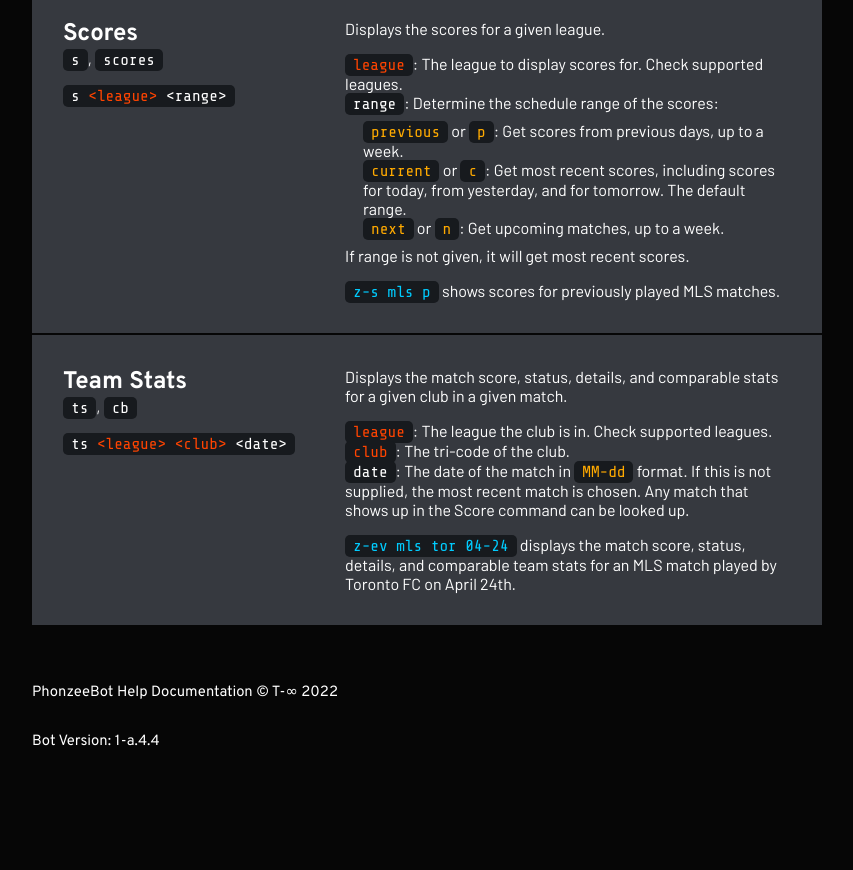
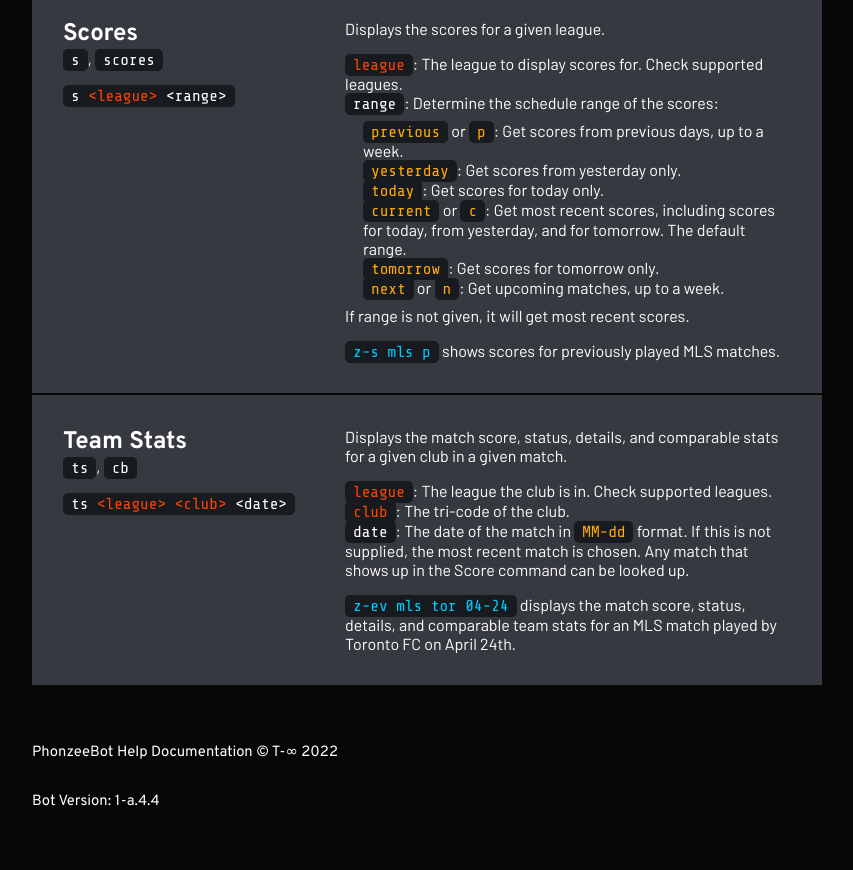
Before and after one commit to Dolcee85/phonzee-bot-help, a Gatsby site: page / in a window 1280 px wide. Shown: the part 1129-1999 px from the top of the page, without its empty margins (348-1201 px from the left). Before the commit the page ends 1944 px from the top, so only its background shows below. Built offline with nearby package versions, Linux system fonts and the light colour scheme; Gatsby itself is replaced by a stand-in of ours.

Commit message:
Updated commands page

```diff
--- a/src/pages/index.js
+++ b/src/pages/index.js
@@ -155,7 +155,10 @@ export default function Home() {
             <code>range</code>: Determine the schedule range of the scores: <br/>
             <div class="command-description-sub">
               <code class="code-generic">previous</code> or <code class="code-generic">p</code>: Get scores from previous days, up to a week.<br/>
+              <code class="code-generic">yesterday</code>: Get scores from yesterday only.<br/>
+              <code class="code-generic">today</code>: Get scores for today only.<br/>
               <code class="code-generic">current</code> or <code class="code-generic">c</code>: Get most recent scores, including scores for today, from yesterday, and for tomorrow. The default range.<br/>
+              <code class="code-generic">tomorrow</code>: Get scores for tomorrow only.<br/>
               <code class="code-generic">next</code> or <code class="code-generic">n</code>: Get upcoming matches, up to a week.
             </div>
             If range is not given, it will get most recent scores.
```
